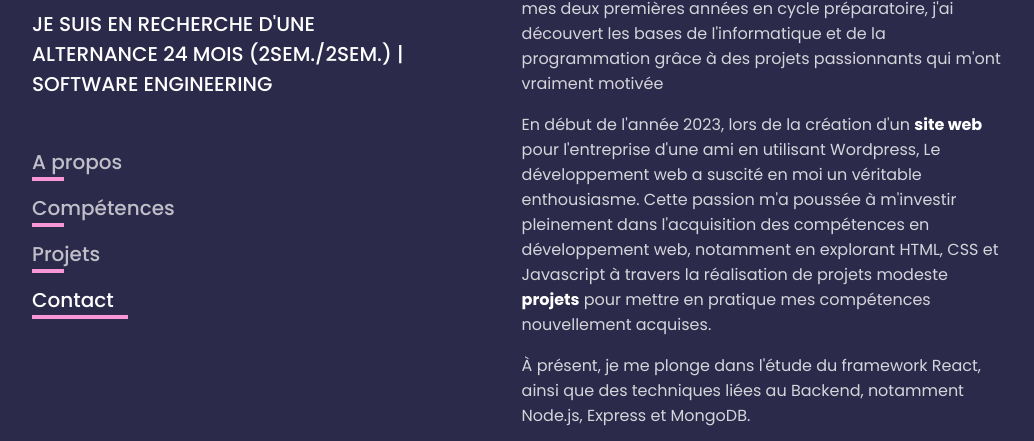
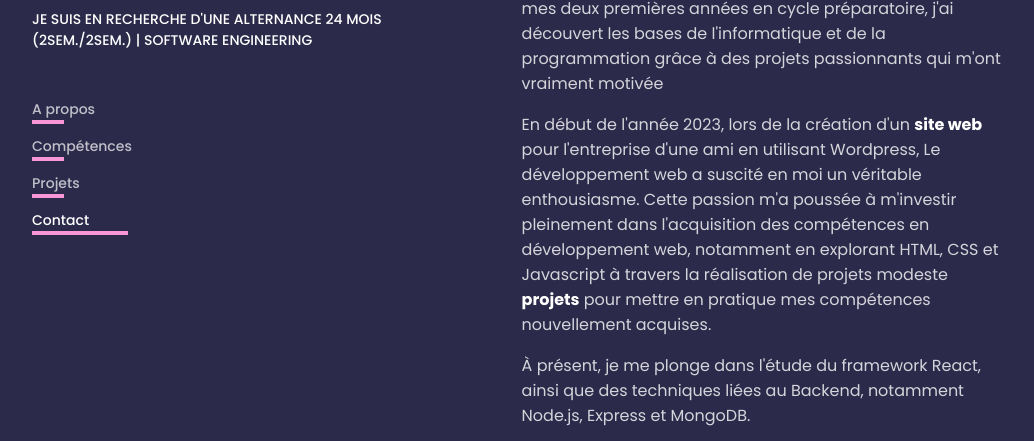
Before and after one commit to Melissa-Sadeg/Melissa-Sadeg.github.io, a plain HTML site: page profolio/index.html in a window 1280 px wide. Shown: the part 185-626 px from the top of the page, without its empty margins (96-1130 px from the left). Drawn offline with Linux system fonts and the light colour scheme.

Commit message:
Update styles.css

```diff
--- a/profolio/styles.css
+++ b/profolio/styles.css
@@ -5,7 +5,7 @@
 
   --fs-h-large: 26px;
   --fs-h-medium: 20px;
-  --fs-body-1: 20px;
+  --fs-body-1: 14px;
 
   /* paddings and margins */
   --desktop-padding-inline: 12rem;
```
